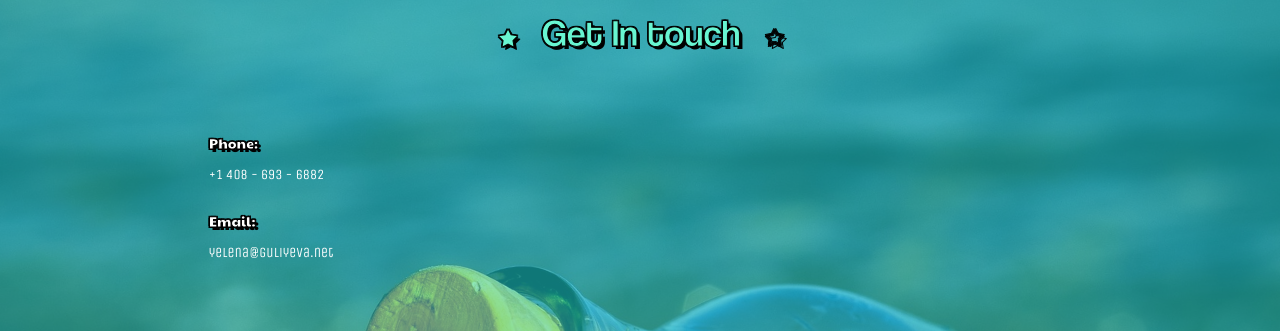
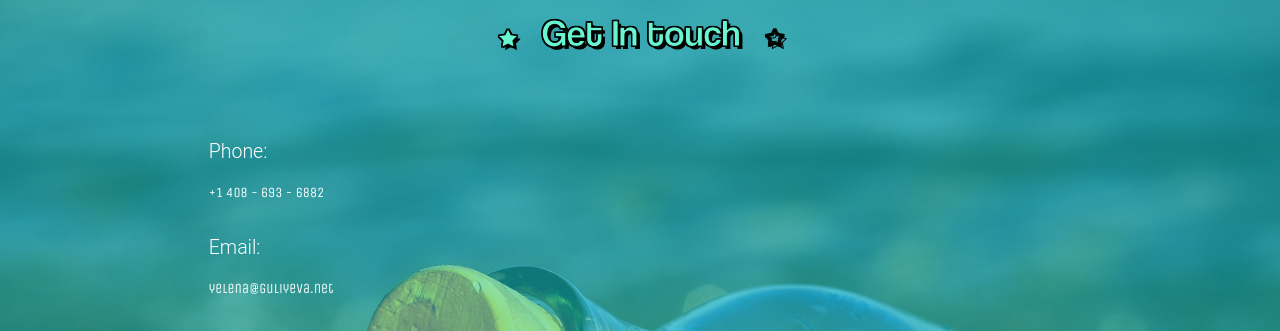
Before and after one commit to gulbadam/Portfolio, a plain HTML site: page index.html in a window 1280 px wide. Shown: the part 5680-6011 px from the top of the page. Drawn offline with nearby package versions, Linux system fonts and the light colour scheme; some packages are replaced by stand-ins of ours.

Commit message:
font contact

```diff
--- a/index.html
+++ b/index.html
@@ -275,12 +275,12 @@
 
 
 										<div class="single_contact_phone">
-											<h3>Phone:</h3>
+											<h5>Phone:</h5>
 											<span>+1 408 - 693 - 6882</span>
 										</div>
 
 										<div class="single_contact_phone">
-											<h3>Email:</h3>
+											<h5>Email:</h5>
 											<span>yelena@guliyeva.net</span>
 										</div>
 
```
